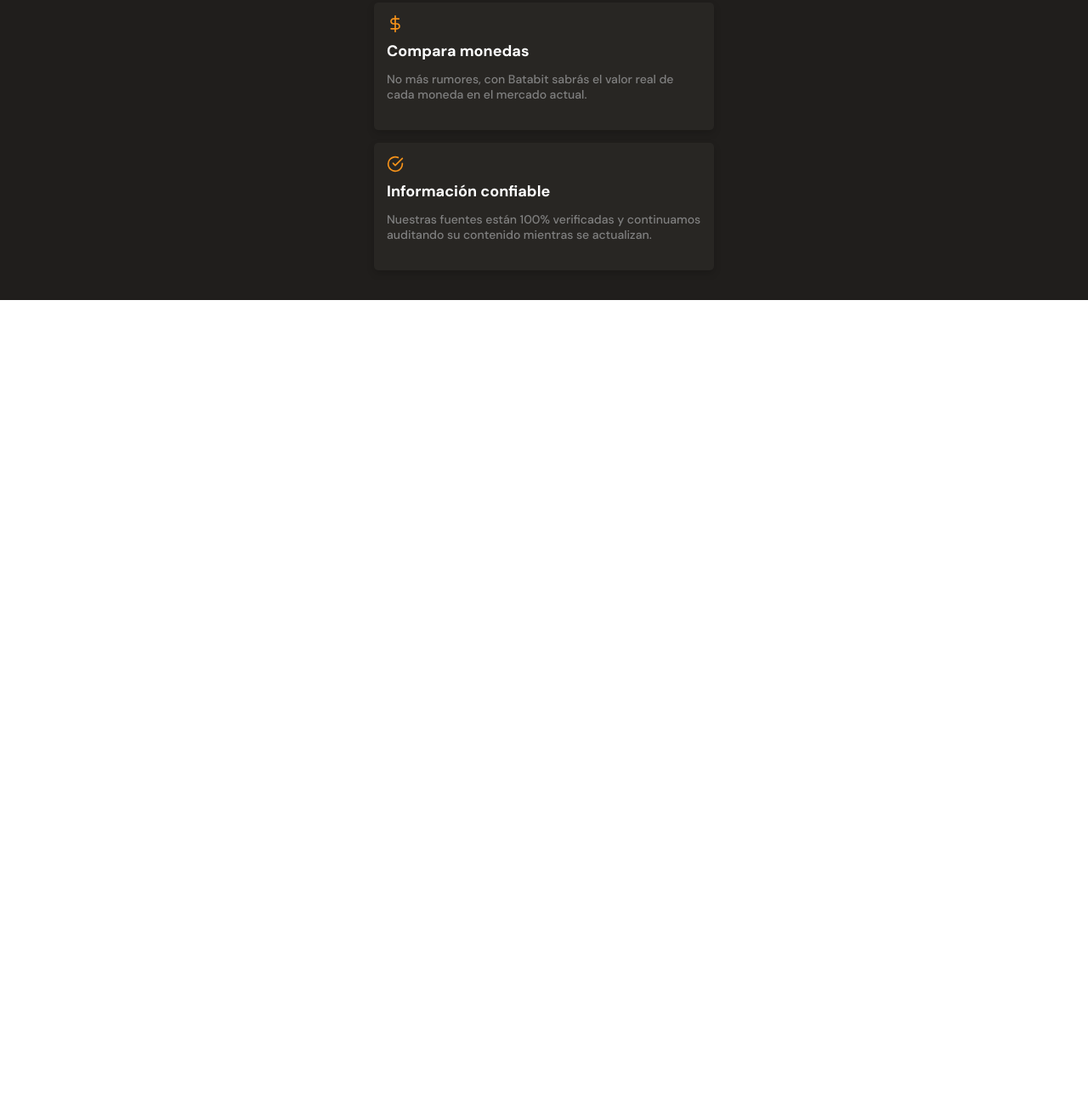
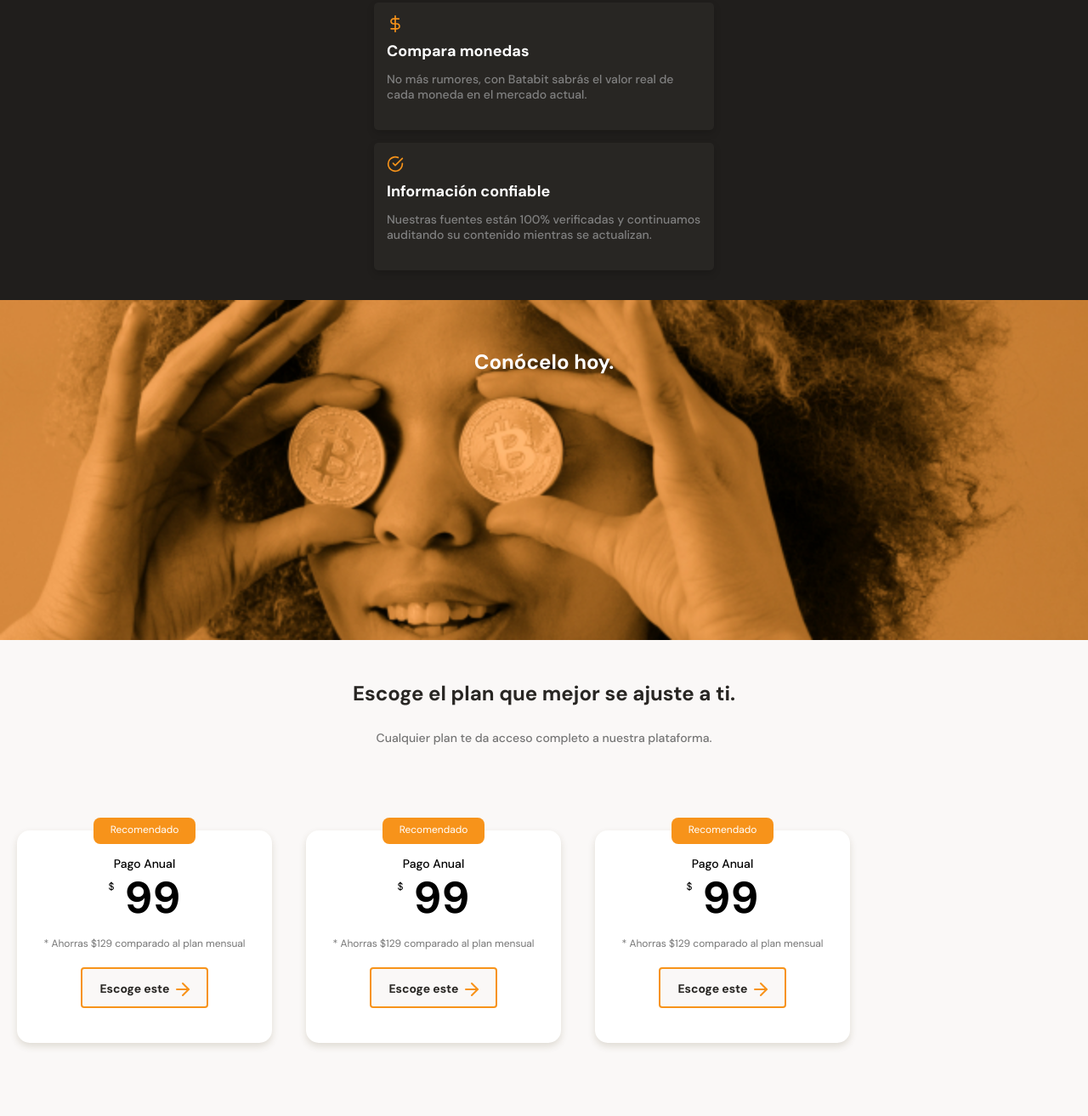
Before and after one commit to andresife7/CurMobileFrist, a plain HTML site: page index.html in a window 1280 px wide. Shown: the part 1997-3310 px from the top of the page at 85% size. Before the commit the page ends 2350 px from the top, so only its background shows below. Drawn offline with Linux system fonts and the light colour scheme.

Commit message:
SecPlanes

```diff
--- a/index.html
+++ b/index.html
@@ -16,7 +16,7 @@
         <div class="header-title-container">
             <h1>La próxima revolución en el intercambio de criptomonedas.</h1>
             <p>Batatabit te ayuda a navegar entre los diferentes precios y tendencias.</p>
-            <a href="" class="header--button">Conoce nuestros planes <span></span></a>
+            <a href="#plans" class="header--button">Conoce nuestros planes <span></span></a>
         </div>
     </header>
     <main>
@@ -114,8 +114,44 @@
                 </article>
             </section>
         </section>
-        <section></section>
-        <section></section>
+        <section class="bitcoin-img-container">
+            <h2>Conócelo hoy.</h2>
+        </section>
+        <section id="plans" class="main-plans-container">
+            <div class="plans--title">
+                <h2>Escoge el plan que mejor se ajuste a ti.</h2>
+                <p>Cualquier plan te da acceso completo a nuestra plataforma.</p>
+            </div>
+            <section class="plans-container--slider">
+                <article class="plans-container--card">
+                    <p class="recomendado">Recomendado</p>
+                    <div class="plan-info-container">
+                        <h3 class="plan-card--title">Pago Anual</h3>
+                        <p class="plan-card--price"><span>$</span> 99</p>
+                        <p class="plan-card--saving">* Ahorras $129 comparado al plan mensual</p>
+                        <button class="plan-card--ca">Escoge este <span></span></button>
+                    </div>
+                </article>
+                <article class="plans-container--card">
+                    <p class="recomendado">Recomendado</p>
+                    <div class="plan-info-container">
+                        <h3 class="plan-card--title">Pago Anual</h3>
+                        <p class="plan-card--price"><span>$</span> 99</p>
+                        <p class="plan-card--saving">* Ahorras $129 comparado al plan mensual</p>
+                        <button class="plan-card--ca">Escoge este <span></span></button>
+                    </div>
+                </article>
+                <article class="plans-container--card">
+                    <p class="recomendado">Recomendado</p>
+                    <div class="plan-info-container">
+                        <h3 class="plan-card--title">Pago Anual</h3>
+                        <p class="plan-card--price"><span>$</span> 99</p>
+                        <p class="plan-card--saving">* Ahorras $129 comparado al plan mensual</p>
+                        <button class="plan-card--ca">Escoge este <span></span></button>
+                    </div>
+                </article>
+            </section>
+        </section>
     </main>
     <footer></footer>
 </body>
--- a/style.css
+++ b/style.css
@@ -372,3 +372,138 @@ main{
     line-height: 1.8rem;
     color:       #808080;
 }
+
+.bitcoin-img-container{
+    width:               100%;
+    min-width:           320px;
+    height:              50vh;
+    background-image:    url('./assets/img/bitcoinbaby2x.jpg');
+    background-position: center;
+    background-size:     cover;
+    background-repeat:   no-repeat;
+    text-align:          center;
+}
+
+.bitcoin-img-container h2{
+    padding-top: 60px;
+    font-size:   2.4rem;
+    font-weight: bold;
+    line-height: 2.6rem;
+    color:       var(--just-white);
+}
+
+.main-plans-container{
+    width:          100%;
+    min-height:     320px;
+    padding-bottom: 70px;
+    text-align:     center;
+}
+
+.plans--title{
+    width:         90%;
+    min-width:     288px;
+    height:        auto;
+    margin:        0 auto;
+    margin-bottom: 50px;
+}
+
+.plans--title h2{
+    padding-top: 50px;
+    font-size:   2.4rem;
+    font-weight: bold;
+    line-height: 2.6rem;
+    color:       var(--black);
+}
+
+.plans--title p{
+    padding-top: 30px;
+    font-size:   1.4rem;
+    font-weight: 500;
+    line-height: 1.8rem;
+    color:       #757575;
+}
+
+.plans-container--slider{
+    display:               flex;
+    height:                316px;
+    overflow-x:            scroll;
+    overscroll-behavior-x: contain;
+    scroll-snap-type:      x proximity;
+}
+
+.plans-container--card{
+    position:          relative;
+    scroll-snap-align: center;
+    width:             70%;
+    min-width:         230px;
+    max-width:         300px;
+    height:            250px;
+    margin:            50px 20px 0;
+    padding:           0 15px;
+    background-color:  var(--just-white);
+    border-radius:     15px;
+    box-shadow:        0 4px 8px rgba(89, 73, 30, 0.16);
+}
+
+.recomendado{
+    position:         absolute;
+    width:            120px;
+    height:           31px;
+    padding:          6px;
+    top:              -15px;
+    left:             calc(50% - 60px);
+    font-size:        1.2rem;
+    background-color: var(--bitcoin-orange);
+    border-radius:    8px;
+    color:            var(--just-white);
+}
+
+.plan-card--title{
+    padding-top: 30px;
+    font-size:   1.4rem;
+    font-weight: 500;
+    line-height: 1.8rem;
+    color:       black;
+}
+
+.plan-card--price{
+    padding:     5px 0;
+    font-size:   5.2rem;
+    font-weight: bold;
+    line-height: 5.3rem;
+    color:       black;
+}
+
+.plan-card--price span{
+    font-size:   1.2rem;
+    font-weight: 300;
+    top:         -27px;
+    position:    relative;
+}
+
+.plan-card--saving{
+    font-size: 1.2rem;
+    color:     #757575;
+}
+
+.plan-card--ca{
+    width:            150px;
+    height:           48px;
+    margin-top:       20px;
+    background-color: #FAF8F7;
+    border:           2px solid var(--bitcoin-orange);
+    border-radius:    4px;
+    font-family:      "DM Sans", sans-serif;
+    font-size:        1.4rem;
+    font-weight:      bold;
+    line-height:      1.8rem;
+    color:            var(--black);
+}
+
+.plan-card--ca span{
+    display:          inline-block;
+    width:            20px;
+    height:           20px;
+    background-image: url(./assets/icons/orange-right-arrow.svg);
+    vertical-align:   text-bottom;
+}
```
